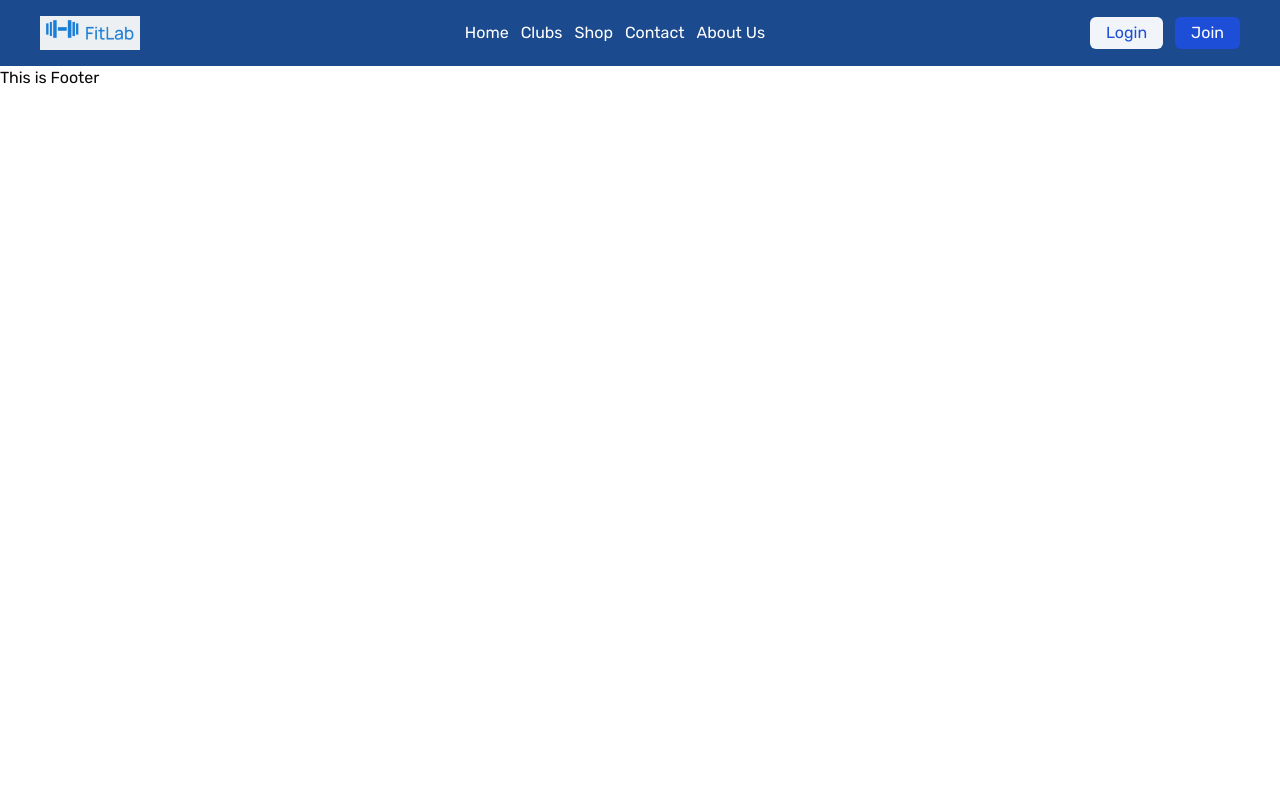
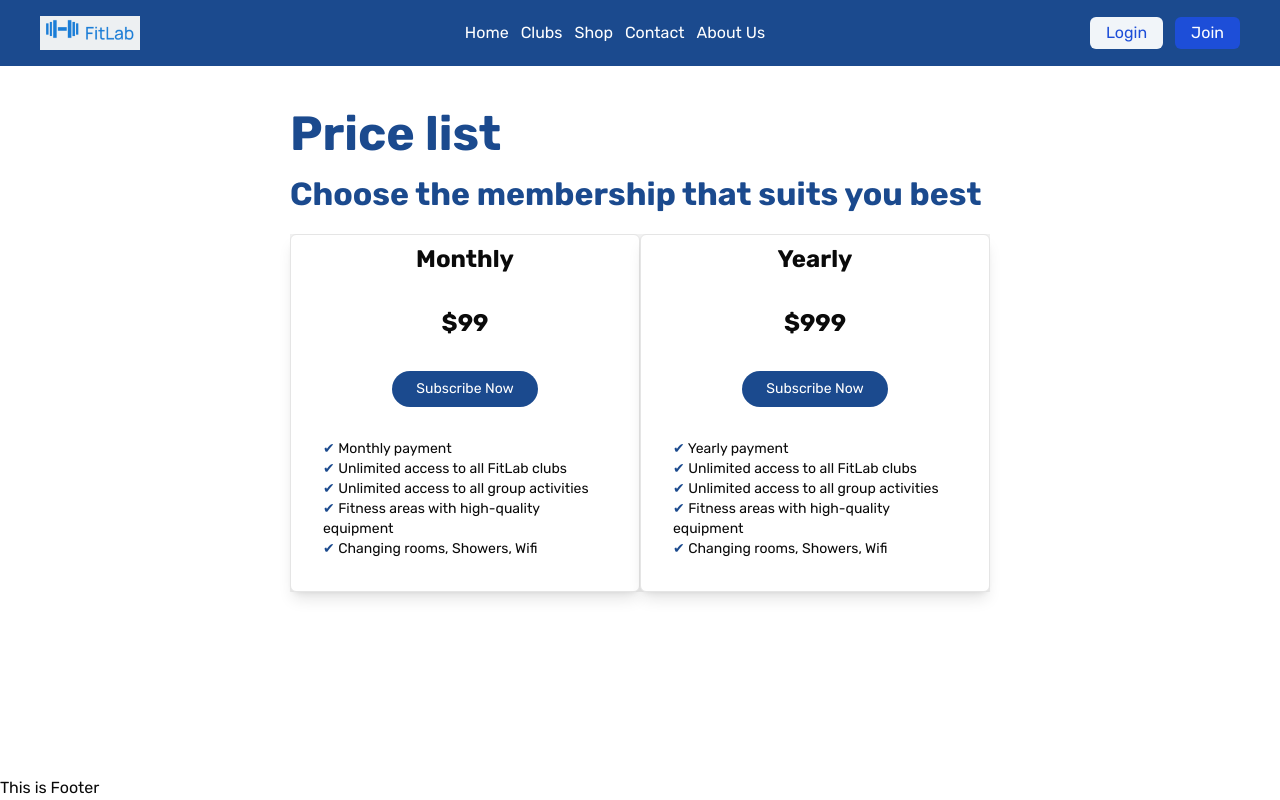
Before and after one commit to sangambash7/fitlab, a Next.js app: page /pricing in a window 1280 px wide. Built offline with nearby package versions, Linux system fonts and the light colour scheme.

Commit message:
created pricing page design with subscription

```diff
--- a/app/pricing/page.tsx
+++ b/app/pricing/page.tsx
@@ -1,5 +1,97 @@
-function page() {
-  return <div></div>;
+"use client";
+
+import { useState } from "react";
+
+function Pricing() {
+  const [pack, setPack] = useState("");
+
+  return (
+    <main className="flex justify-center">
+      <div className="w-[1200px] flex justify-center mt-8 gap-10">
+        <div className="flex flex-col">
+          <div className="text-[#1B4A8E] text-[3rem] font-bold">Price list</div>
+          <div className="text-[#1B4A8E] text-[2rem] font-bold">
+            Choose the membership that suits you best
+          </div>
+
+          <div className="bg-[#F1F1F1] mt-4 flex flex-col md:flex-row items-center">
+            {/* MONTHLY */}
+            <button onClick={() => setPack("monthly")}>
+              <div
+                className={`flex flex-col shadow-lg border ${
+                  pack === "monthly" && "border-[#1B4A8E] border-[0.15rem]"
+                }  rounded-md bg-white text-center gap-8 px-8 pt-2 pb-8 w-[450px] md:w-[350px]`}
+              >
+                <h2 className="font-bold text-2xl">Monthly</h2>
+                <h2 className="font-bold text-2xl">$99</h2>
+
+                <div className="bg-[#1B4A8E] text-white text-sm px-6 py-2 rounded-3xl self-center">
+                  Subscribe Now
+                </div>
+                <div className="flex flex-col text-start text-sm">
+                  <div>
+                    <span className="text-[#1B4A8E]">✔</span> Monthly payment
+                  </div>
+                  <div>
+                    <span className="text-[#1B4A8E]">✔</span> Unlimited access
+                    to all FitLab clubs
+                  </div>
+                  <div>
+                    <span className="text-[#1B4A8E]">✔</span> Unlimited access
+                    to all group activities
+                  </div>
+                  <div>
+                    <span className="text-[#1B4A8E]">✔</span> Fitness areas with
+                    high-quality equipment
+                  </div>
+                  <div>
+                    <span className="text-[#1B4A8E]">✔</span> Changing rooms,
+                    Showers, Wifi
+                  </div>
+                </div>
+              </div>
+            </button>
+            {/* YEARLY */}
+            <button onClick={() => setPack("yearly")}>
+              <div
+                className={`flex flex-col shadow-lg border ${
+                  pack === "yearly" && "border-[#1B4A8E] border-[0.15rem]"
+                }  rounded-md bg-white text-center gap-8 px-8 pt-2 pb-8 w-[450px] md:w-[350px]`}
+              >
+                <h2 className="font-bold text-2xl">Yearly</h2>
+                <h2 className="font-bold text-2xl">$999</h2>
+                <div className="bg-[#1B4A8E] text-white text-sm px-6 py-2 rounded-3xl self-center">
+                  Subscribe Now
+                </div>
+
+                <div className="flex flex-col text-start text-sm">
+                  <div>
+                    <span className="text-[#1B4A8E]">✔</span> Yearly payment
+                  </div>
+                  <div>
+                    <span className="text-[#1B4A8E]">✔</span> Unlimited access
+                    to all FitLab clubs
+                  </div>
+                  <div>
+                    <span className="text-[#1B4A8E]">✔</span> Unlimited access
+                    to all group activities
+                  </div>
+                  <div>
+                    <span className="text-[#1B4A8E]">✔</span> Fitness areas with
+                    high-quality equipment
+                  </div>
+                  <div>
+                    <span className="text-[#1B4A8E]">✔</span> Changing rooms,
+                    Showers, Wifi
+                  </div>
+                </div>
+              </div>
+            </button>
+          </div>
+        </div>
+      </div>
+    </main>
+  );
 }
 
-export default page;
+export default Pricing;
```
